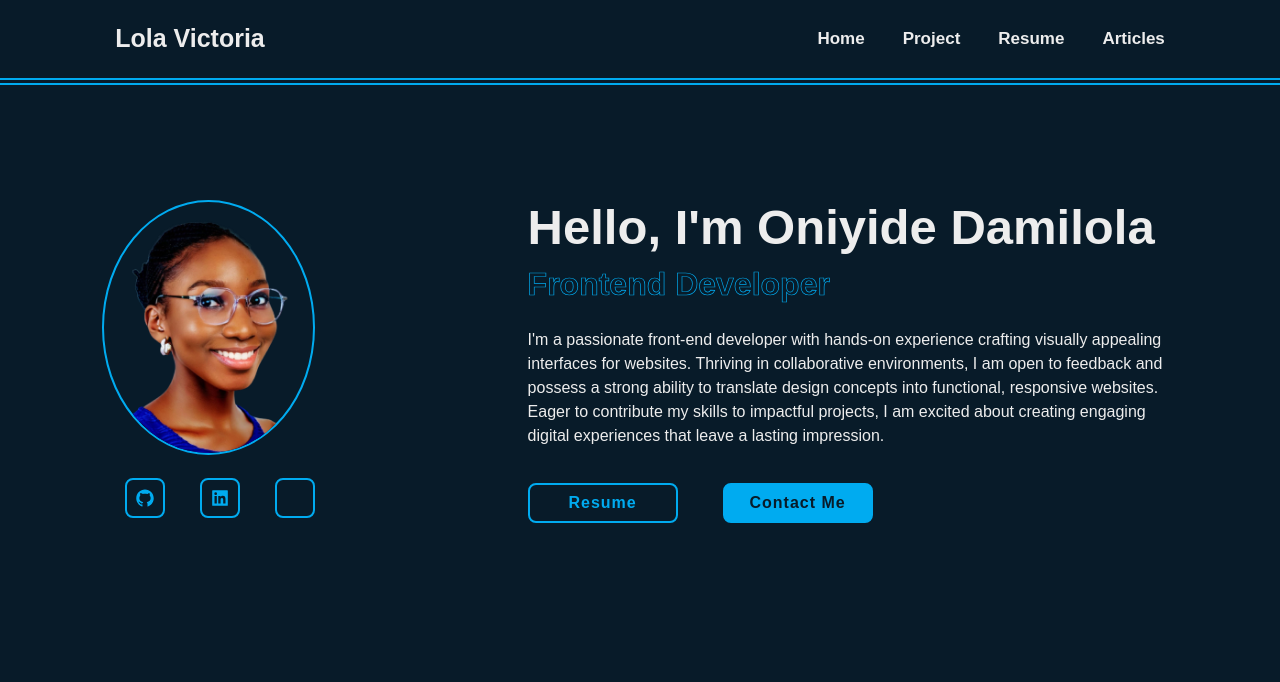
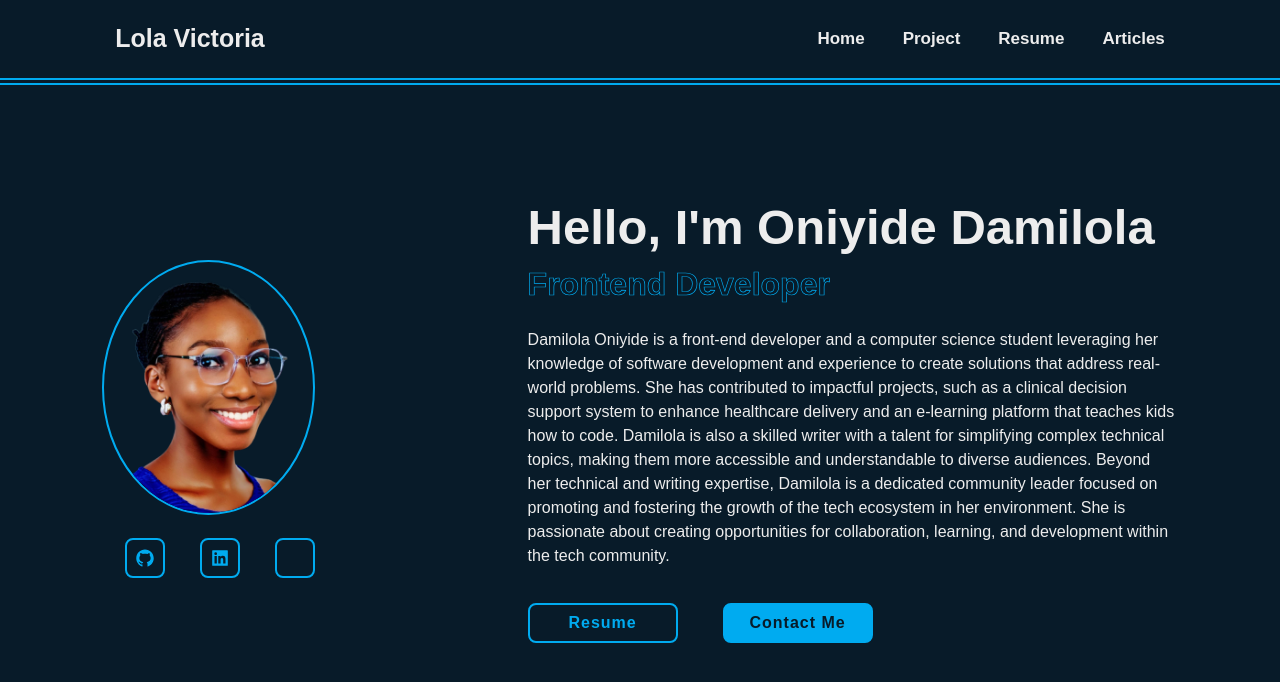
Before and after one commit to LolaVictoria/Portfolio, a React (Vite) app: page / in a window 1280 px wide. Shown: the top 682 px of the page. Built offline with nearby package versions, Linux system fonts and the light colour scheme; some icons are missing.

Commit message:
updated bio

```diff
--- a/src/components/home.jsx
+++ b/src/components/home.jsx
@@ -40,10 +40,10 @@ const Home = () => {
             </div>
 
             <p>
-            I&apos;m a passionate  front-end developer with hands-on experience crafting visually appealing interfaces for websites.
-            Thriving in collaborative environments, I am open to feedback and possess a strong ability to translate
-            design concepts into functional, responsive websites. Eager to contribute my skills to impactful projects,
-            I am excited about creating engaging digital experiences that leave a lasting impression.
+            Damilola Oniyide is a front-end developer and a computer science student leveraging her knowledge of software development and experience to create solutions that address real-world problems.
+            She has contributed to impactful projects, such as a clinical decision support system to enhance healthcare delivery and an e-learning platform that teaches kids how to code.
+            Damilola is also a skilled writer with a talent for simplifying complex technical topics, making them more accessible and understandable to diverse audiences.
+            Beyond her technical and writing expertise, Damilola is a dedicated community leader focused on promoting and fostering the growth of the tech ecosystem in her environment. She is passionate about creating opportunities for collaboration, learning, and development within the tech community.
             </p>
 
             <div className={styles.btndiv}>
```
